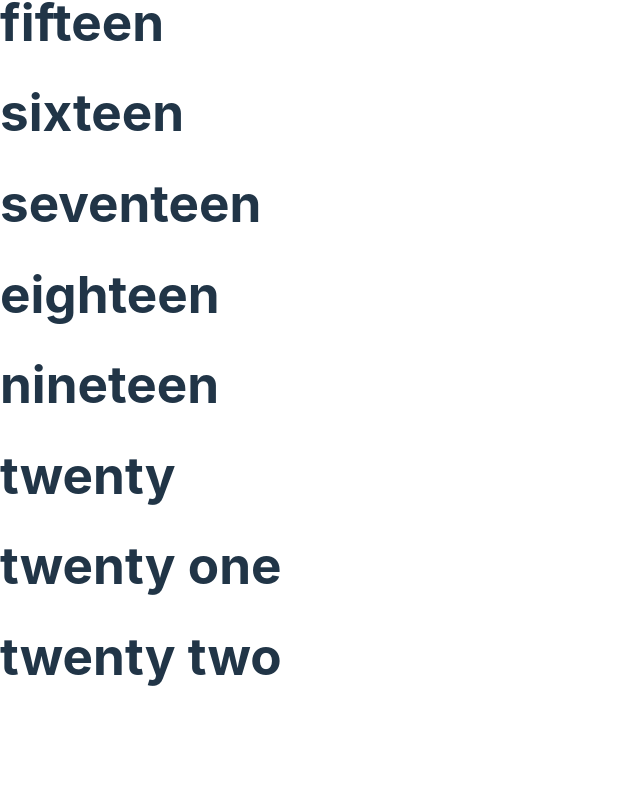
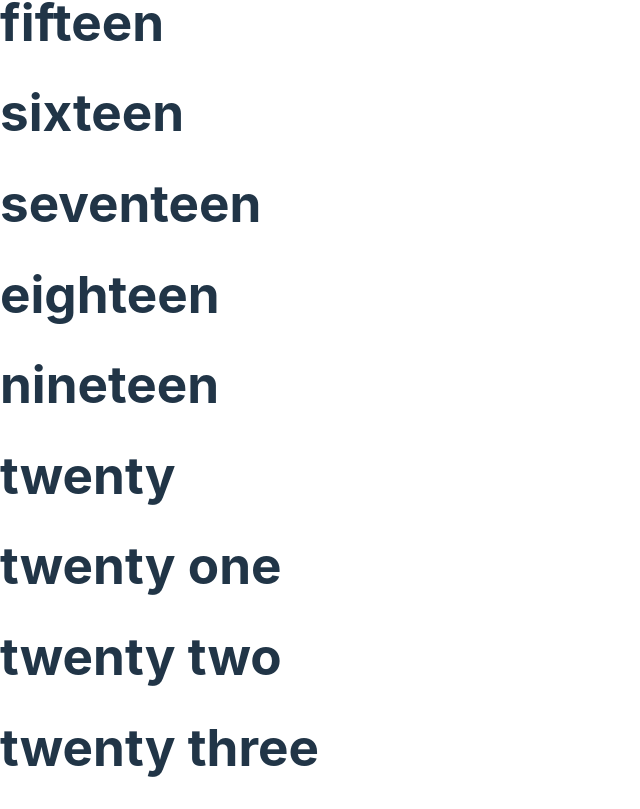
Before and after one commit to omor777/hook-form-practice, a React (Vite) app: page / in a window 1280 px wide. Shown: the part 1309-2118 px from the top of the page, without its empty margins (0-640 px from the left). Before the commit the page ends 2028 px from the top, so only its background shows below. Built offline with nearby package versions, Linux system fonts and the light colour scheme.

Commit message:
twenty three

```diff
--- a/src/App.jsx
+++ b/src/App.jsx
@@ -23,6 +23,7 @@ const App = () => {
       <h1>twenty</h1>
       <h1>twenty one</h1>
       <h1>twenty two</h1>
+      <h1>twenty three</h1>
     </div>
   );
 };
```
